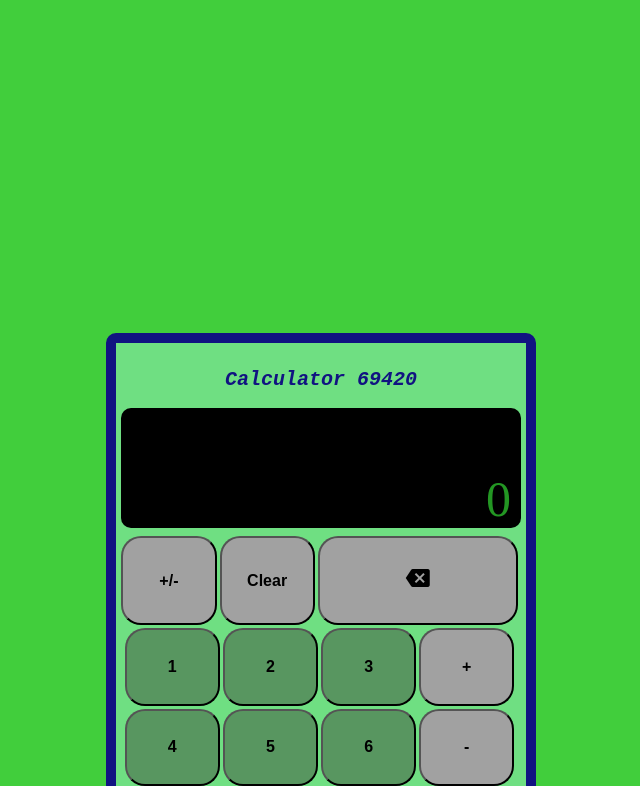
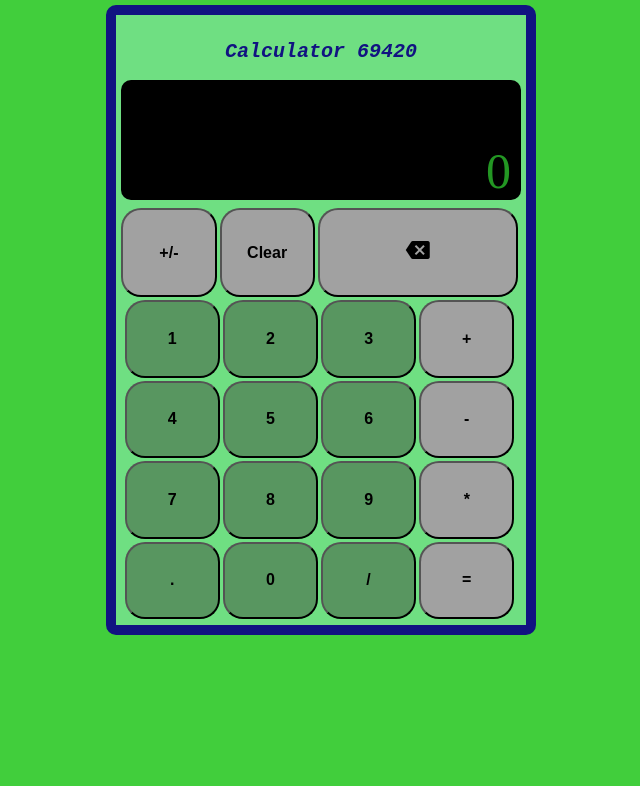
Before and after one commit to RobRusu/Calculator, a plain HTML site: page index.html in a window 1280 px wide. Shown: the top 786 px of the page, without its empty margins (319-959 px from the left). Drawn offline with Linux system fonts and the light colour scheme.

Commit message:
made the footer smaller and changedpage height from px to vh

```diff
--- a/style.css
+++ b/style.css
@@ -2,8 +2,9 @@ body {
   display: flex;
   justify-content: center;
   align-items: center;
-  height: 1280px;
+  height: 80vh;
   background-color: rgb(65, 206, 60);
+  margin: 0;
 }
 
 .calculator {
@@ -97,7 +98,7 @@ button.secondary {
   justify-content: center;
   align-items: end;
   flex: 1;
-  height: 59%;
+  height: 40%;
   font-size: 20px;
 }
 
```
